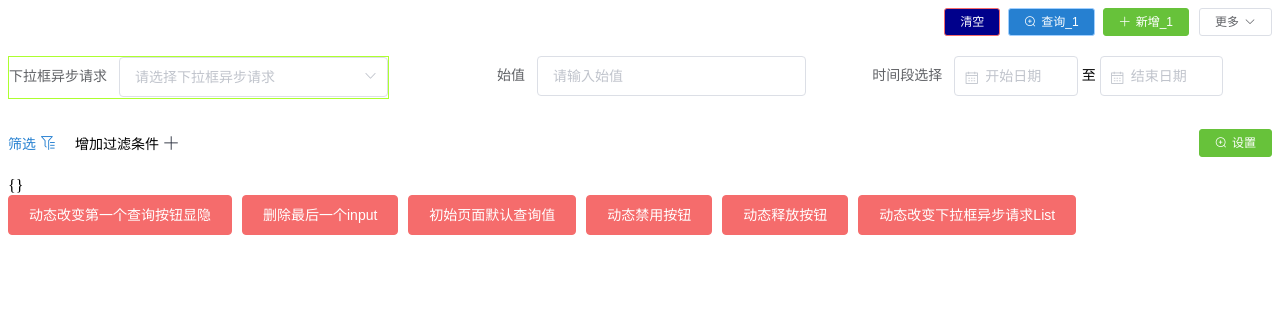
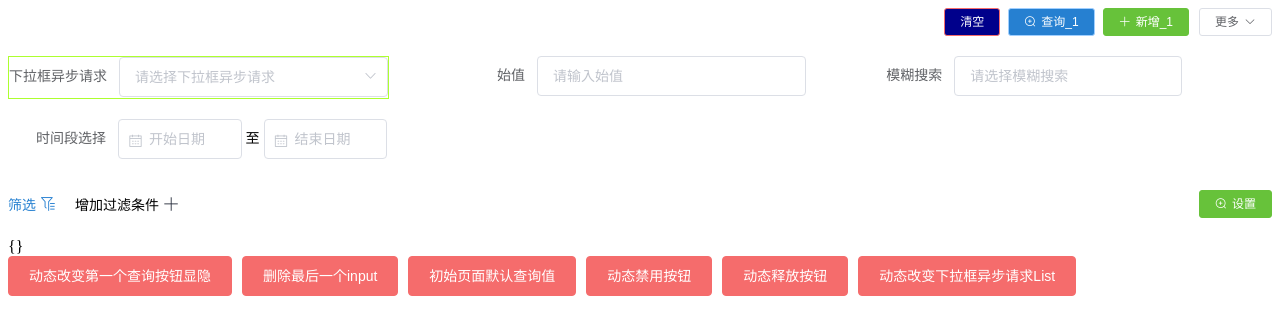
Before and after one commit to RayforReal/search_header_filter_cache, a Vue app: page / in a window 1280 px wide. Shown: the top 334 px of the page. Built offline with nearby package versions, Linux system fonts and the light colour scheme.

Commit message:
feat 新增模糊接口查询搜索

```diff
--- a/examples/App.vue
+++ b/examples/App.vue
@@ -61,6 +61,13 @@
                         label: '始值',
                         key: 'aaa',
                         type: 'input',
+                    },
+                    {
+                        default: true,
+                        label: '模糊搜索',
+                        key: 'remote',
+                        remoteMethod:this.remoteMethod,
+                        type: 'remote',
                     },
                     {
                         label: '下拉2222222框初始值',
@@ -225,6 +232,12 @@
             }
         },
         methods: {
+            remoteMethod(query) {
+                console.log(query);
+                return new Promise(resolve => {
+                    resolve([{label:1,value:1}])
+                })
+            },
             deleteLast() {
                 this.inputList.shift(0, 1);
                 console.log(this.inputList);
--- a/package.json
+++ b/package.json
@@ -1,6 +1,6 @@
 {
     "name": "search_header_filter_cache",
-    "version": "0.2.20",
+    "version": "0.3.0",
     "description": "列表页搜索可选择过滤输入框(VUE)",
     "main": "lib/searchHeader.umd.min.js",
     "keyword": "searchHeader inputFilter searchBox",
--- a/packages/searchHeader/src/inputContent.vue
+++ b/packages/searchHeader/src/inputContent.vue
@@ -52,6 +52,24 @@
                     placeholder="结束日期">
             </el-date-picker>
         </div>
+        <el-select
+                v-if="config.type==='remote'"
+                v-model="inputVal"
+                :multiple="!!config.multiple"
+                filterable
+                remote
+                clearable
+                reserve-keyword
+                :placeholder="`请选择${config.label}`"
+                :remote-method="remoteMethod"
+                :loading="loading">
+            <el-option
+                    v-for="item in remoteOptions"
+                    :key="item.value"
+                    :label="item.label"
+                    :value="item.value">
+            </el-option>
+        </el-select>
     </div>
 </template>
 
@@ -67,6 +85,8 @@ export default {
     },
     data() {
         return {
+            loading: false,
+            remoteOptions:[],
             searchList: [],
             inputVal: '',
             rangTime: {startTime: "", endTime: ''},
@@ -112,6 +132,17 @@ export default {
         }
     },
     methods:{
+        remoteMethod(query){
+            if (query !== '') {
+                this.loading = true;
+                this.config.remoteMethod(query).then(res=>{
+                    this.remoteOptions = res;
+                    this.loading = false;
+                })
+            } else {
+                this.remoteOptions = [];
+            }
+        },
         changeList(data){
             if (data.query) {
                 data.list().then(res => {
```
Also changed, not shown: 1 other file (tests, documents, lock files or other folders).
